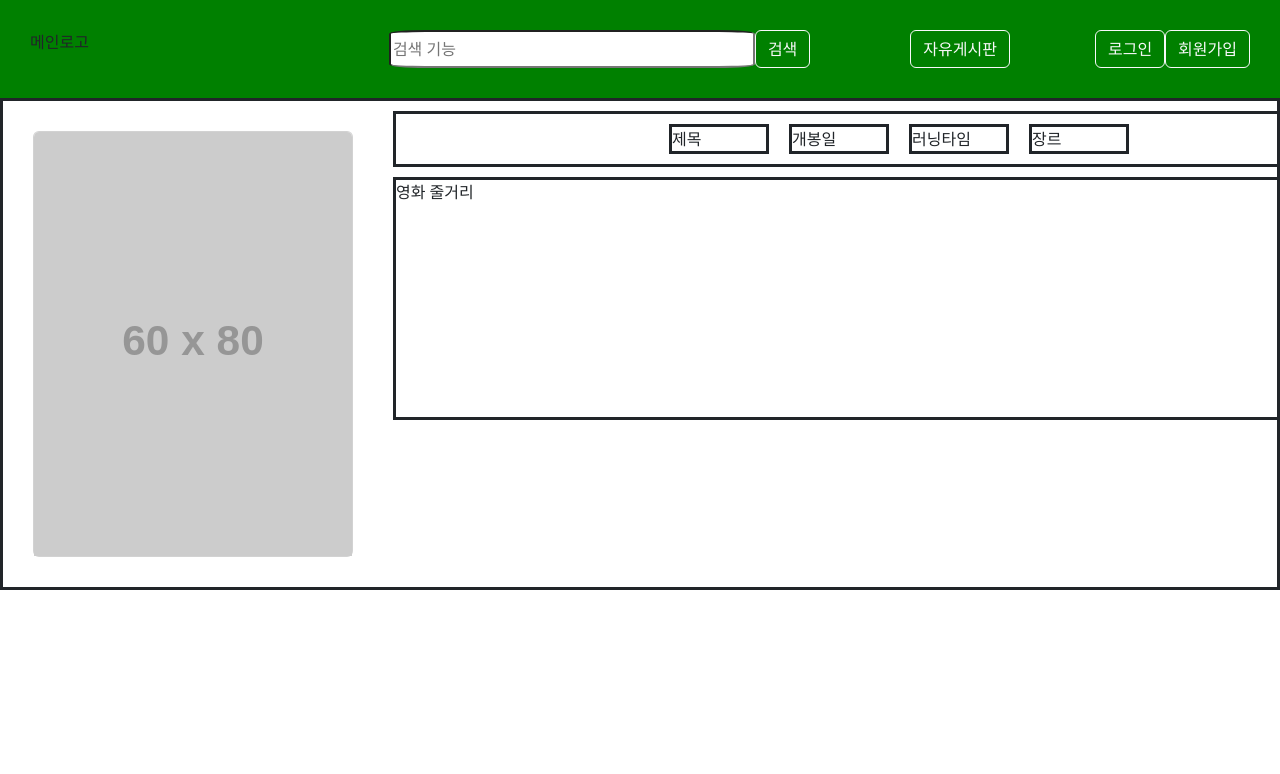
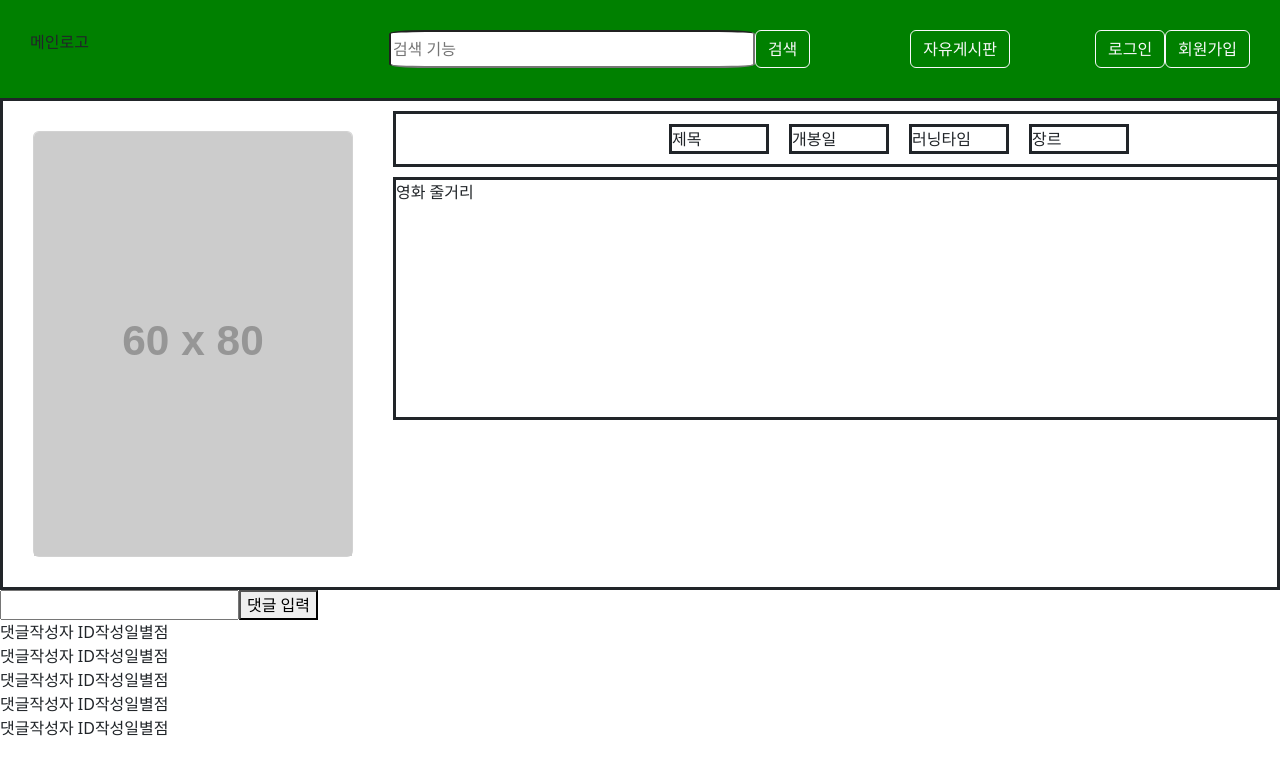
Before and after one commit to romay99/youngkwang_Front, a React (Create React App) app: page / in a window 1280 px wide. Shown: the top 774 px of the page. Built offline with nearby package versions, Linux system fonts and the light colour scheme.

Commit message:
Feat : 댓글 작성 컴포넌트 추가

```diff
--- /dev/null
+++ b/src/movieDetail/MovieComment.jsx
@@ -0,0 +1,18 @@
+import styled from "styled-components";
+
+const Container = styled.div`
+  display: flex;
+`;
+
+const MovieComment = () => {
+  return (
+    <Container>
+      <div>댓글</div>
+      <div>작성자 ID</div>
+      <div>작성일</div>
+      <div>별점</div>
+    </Container>
+  );
+};
+
+export default MovieComment;
--- /dev/null
+++ b/src/movieDetail/MovieCommentSection.jsx
@@ -0,0 +1,24 @@
+import styled from "styled-components";
+import MovieComment from "./MovieComment";
+
+const CommentSection = styled.div`
+  display: flex;
+`;
+
+const MovieCommentSection = () => {
+  return (
+    <div>
+      <div>
+        <input></input>
+        <button> 댓글 입력</button>
+      </div>
+      <MovieComment />
+      <MovieComment />
+      <MovieComment />
+      <MovieComment />
+      <MovieComment />
+    </div>
+  );
+};
+
+export default MovieCommentSection;
--- a/src/pages/MovieDetailViewPage.jsx
+++ b/src/pages/MovieDetailViewPage.jsx
@@ -1,9 +1,11 @@
-import MovieDetail from '../movieDetail/MovieDetail';
+import MovieCommentSection from "../movieDetail/MovieCommentSection";
+import MovieDetail from "../movieDetail/MovieDetail";
 
 const MovieDetailViewPage = () => {
   return (
     <div>
       <MovieDetail />
+      <MovieCommentSection />
     </div>
   );
 };
```
